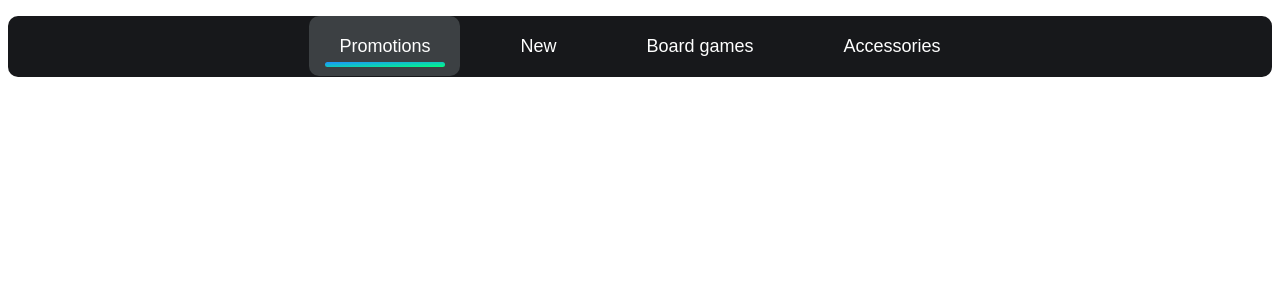
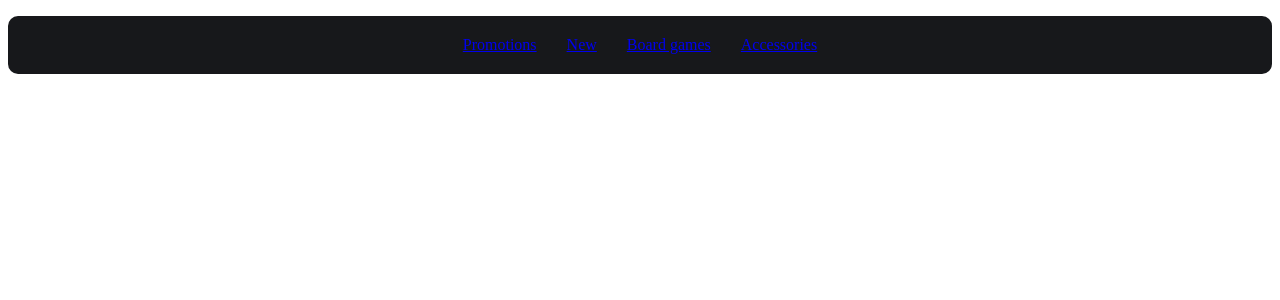
Before and after one commit to Coolacho/board_games_vue.js_app, a Vue app: page / in a window 1280 px wide. Shown: the top 300 px of the page. Built offline with nearby package versions, Linux system fonts and the light colour scheme; a web font is replaced by a local one.

Commit message:
Changed <a> to <router-link> in <style>

```diff
--- a/src/components/NavigationMenu.vue
+++ b/src/components/NavigationMenu.vue
@@ -51,7 +51,7 @@ const selectedOption = ref(0)
     padding-bottom: 20px;
     text-align: center;
   }
-  a {
+  router-link {
     padding-inline: 30px;
     padding-top: 20px;
     padding-bottom: 20px;
@@ -61,11 +61,11 @@ const selectedOption = ref(0)
     font-family: 'Belanosima', sans-serif;
     font-size: 18px;
   }
-  a.selected {
+  router-link.selected {
     border-radius: 10px;
     background-color: #3C4043;
   }
-  a::before{
+  router-link::before{
     content: '';
     width: 80%;
     height: 5px;
@@ -75,12 +75,12 @@ const selectedOption = ref(0)
     bottom: 15%;
     background-image: linear-gradient(to bottom right, dodgerblue, springgreen);
   }
-  a:not(.selected)::before{
+  router-link:not(.selected)::before{
     transform: scaleX(0);
     transform-origin: right;
     transition: transform .5s;
   }
-  a:not(.selected):hover::before{
+  router-link:not(.selected):hover::before{
     transform: scaleX(1);
     transform-origin: left;
   }
```
